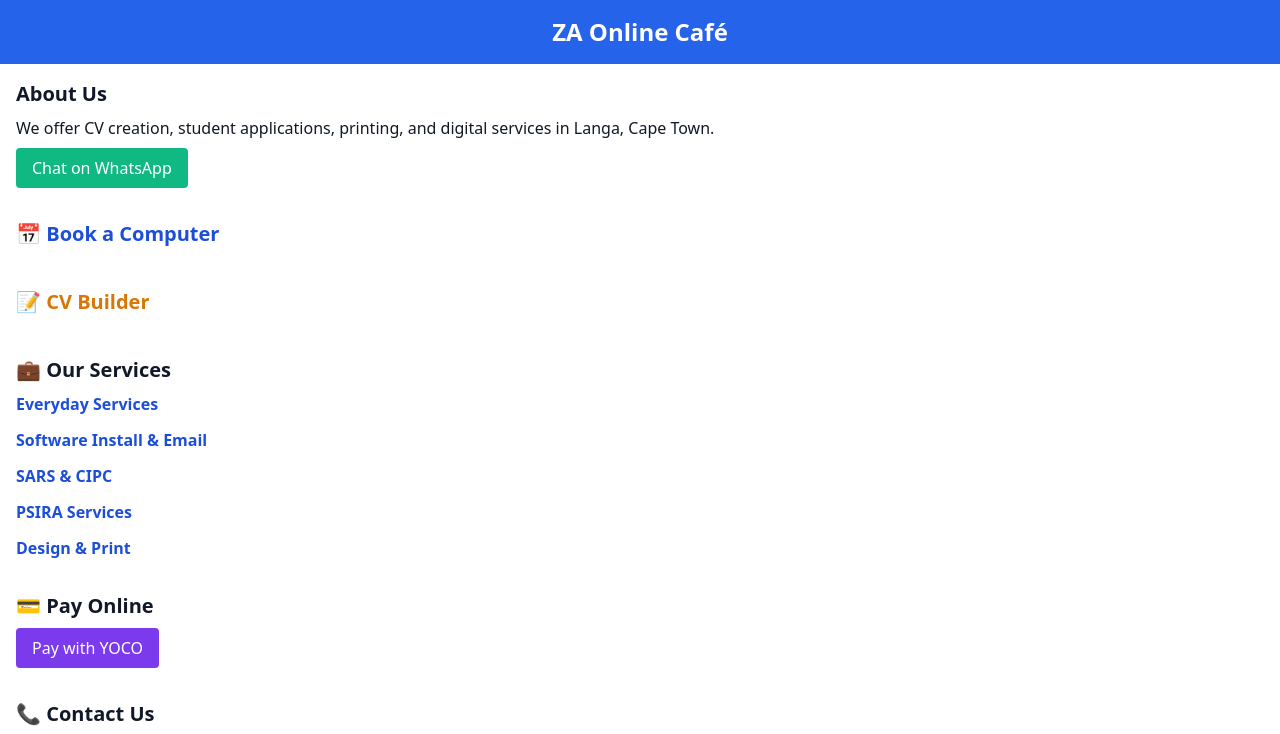
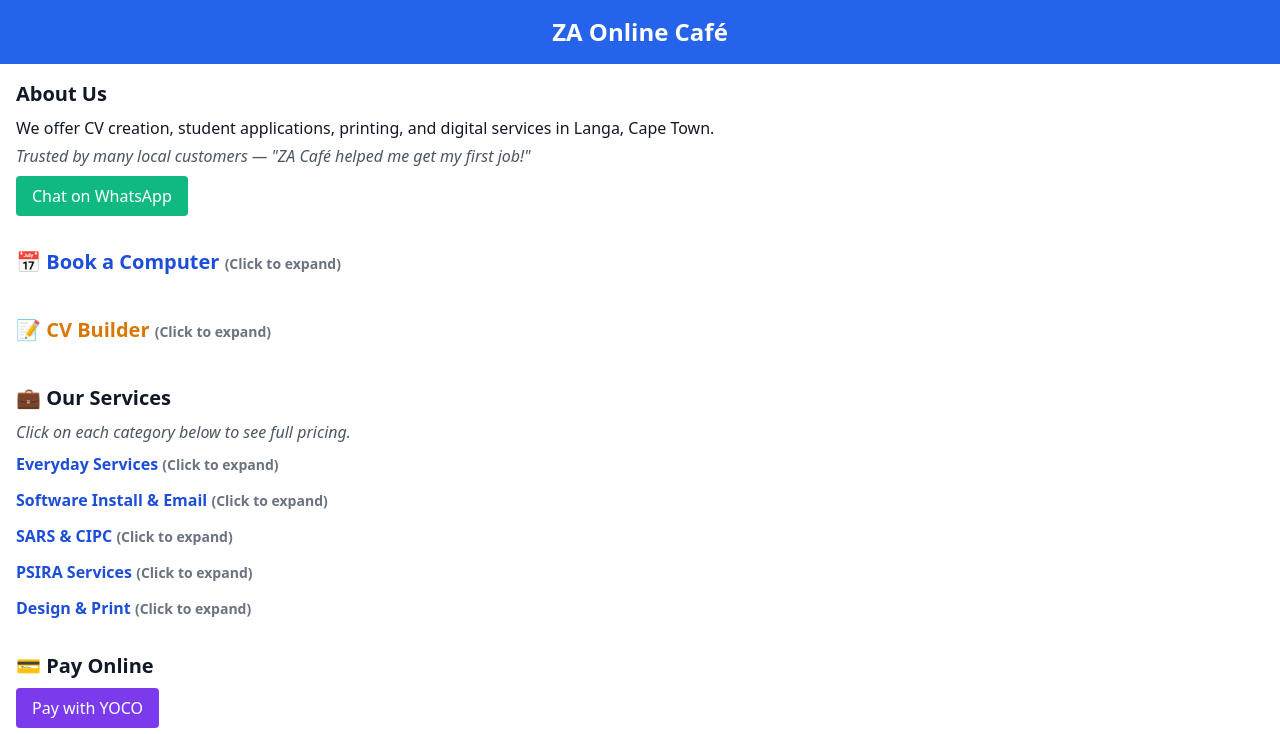
Before and after one commit to Tina-wanjun/za-online-cafe, a plain HTML site: page index.html in a window 1280 px wide. Shown: the top 734 px of the page. Drawn offline with nearby package versions, Linux system fonts and the light colour scheme.

Commit message:
index.html

```diff
--- a/index.html
+++ b/index.html
@@ -20,11 +20,12 @@
   <section class="p-4">
     <h2 class="text-xl font-semibold mb-2">About Us</h2>
     <p>We offer CV creation, student applications, printing, and digital services in Langa, Cape Town.</p>
+    <p class="italic text-gray-600 mt-1">Trusted by many local customers — "ZA Café helped me get my first job!"</p>
     <a href="https://wa.me/27210652027" class="inline-block mt-2 px-4 py-2 bg-green-500 text-white rounded">Chat on WhatsApp</a>
   </section>
 
   <section class="p-4">
-    <h2 class="text-xl font-semibold mb-2 cursor-pointer text-blue-700" onclick="toggleSection('computerBooking')">📅 Book a Computer</h2>
+    <h2 class="text-xl font-semibold mb-2 cursor-pointer text-blue-700" onclick="toggleSection('computerBooking')">📅 Book a Computer <span class="text-sm text-gray-500">(Click to expand)</span></h2>
     <div id="computerBooking" class="hidden">
       <form class="space-y-2 mt-2" action="https://formspree.io/f/your-form-id" method="POST">
         <input name="name" placeholder="Your Name" class="w-full p-2 border rounded" required>
@@ -41,7 +42,7 @@
   </section>
 
   <section class="p-4">
-    <h2 class="text-xl font-semibold mb-2 cursor-pointer text-yellow-600" onclick="toggleSection('cvBuilder')">📝 CV Builder</h2>
+    <h2 class="text-xl font-semibold mb-2 cursor-pointer text-yellow-600" onclick="toggleSection('cvBuilder')">📝 CV Builder <span class="text-sm text-gray-500">(Click to expand)</span></h2>
     <div id="cvBuilder" class="hidden">
       <form class="space-y-2 mt-2" action="https://formspree.io/f/your-form-id" method="POST" enctype="multipart/form-data">
         <input name="full_name" placeholder="Full Name" class="w-full p-2 border rounded" required>
@@ -56,8 +57,9 @@
 
   <section class="p-4">
     <h2 class="text-xl font-semibold mb-2">💼 Our Services</h2>
+    <p class="italic text-gray-600 mb-2">Click on each category below to see full pricing.</p>
     <div>
-      <h3 class="font-bold text-blue-700 cursor-pointer" onclick="toggleSection('everyday')">Everyday Services</h3>
+      <h3 class="font-bold text-blue-700 cursor-pointer" onclick="toggleSection('everyday')">Everyday Services <span class="text-sm text-gray-500">(Click to expand)</span></h3>
       <ul id="everyday" class="hidden list-disc ml-5 mt-1">
         <li>Internet - 30 Minutes (R8)</li>
         <li>Internet - 1 Hour (R12)</li>
@@ -70,7 +72,7 @@
         <li>Plastic Sleeve (R2), Envelopes</li>
       </ul>
 
-      <h3 class="font-bold text-blue-700 cursor-pointer mt-3" onclick="toggleSection('software')">Software Install & Email</h3>
+      <h3 class="font-bold text-blue-700 cursor-pointer mt-3" onclick="toggleSection('software')">Software Install & Email <span class="text-sm text-gray-500">(Click to expand)</span></h3>
       <ul id="software" class="hidden list-disc ml-5 mt-1">
         <li>Windows 7–11 (R350–R650)</li>
         <li>Microsoft Installation (R200)</li>
@@ -78,7 +80,7 @@
         <li>iCloud Account Registration (R150)</li>
       </ul>
 
-      <h3 class="font-bold text-blue-700 cursor-pointer mt-3" onclick="toggleSection('sars')">SARS & CIPC</h3>
+      <h3 class="font-bold text-blue-700 cursor-pointer mt-3" onclick="toggleSection('sars')">SARS & CIPC <span class="text-sm text-gray-500">(Click to expand)</span></h3>
       <ul id="sars" class="hidden list-disc ml-5 mt-1">
         <li>SARS Registration (R80)</li>
         <li>SARS Tax Clearance (R150)</li>
@@ -86,14 +88,14 @@
         <li>CIPC Annual Return Submit (R350)</li>
       </ul>
 
-      <h3 class="font-bold text-blue-700 cursor-pointer mt-3" onclick="toggleSection('psira')">PSIRA Services</h3>
+      <h3 class="font-bold text-blue-700 cursor-pointer mt-3" onclick="toggleSection('psira')">PSIRA Services <span class="text-sm text-gray-500">(Click to expand)</span></h3>
       <ul id="psira" class="hidden list-disc ml-5 mt-1">
         <li>PSIRA Registration (R370)</li>
         <li>Certificate Renewal (R164)</li>
         <li>Card Renewal (R200)</li>
       </ul>
 
-      <h3 class="font-bold text-blue-700 cursor-pointer mt-3" onclick="toggleSection('design')">Design & Print</h3>
+      <h3 class="font-bold text-blue-700 cursor-pointer mt-3" onclick="toggleSection('design')">Design & Print <span class="text-sm text-gray-500">(Click to expand)</span></h3>
       <ul id="design" class="hidden list-disc ml-5 mt-1">
         <li>Wedding/Flyers B/W or Colour (R200–R400)</li>
         <li>Business Cards (50pcs) (R200)</li>
```
